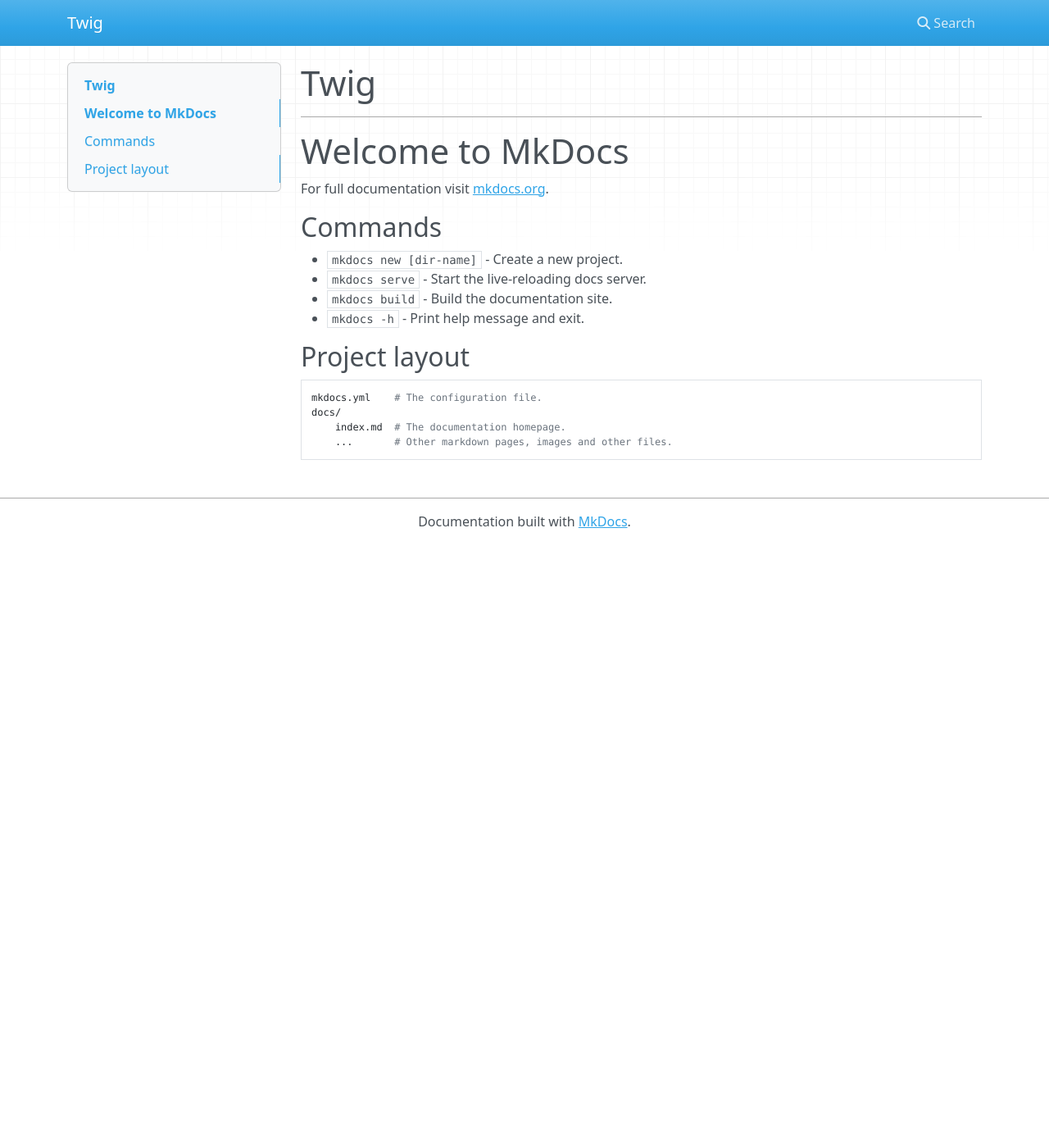
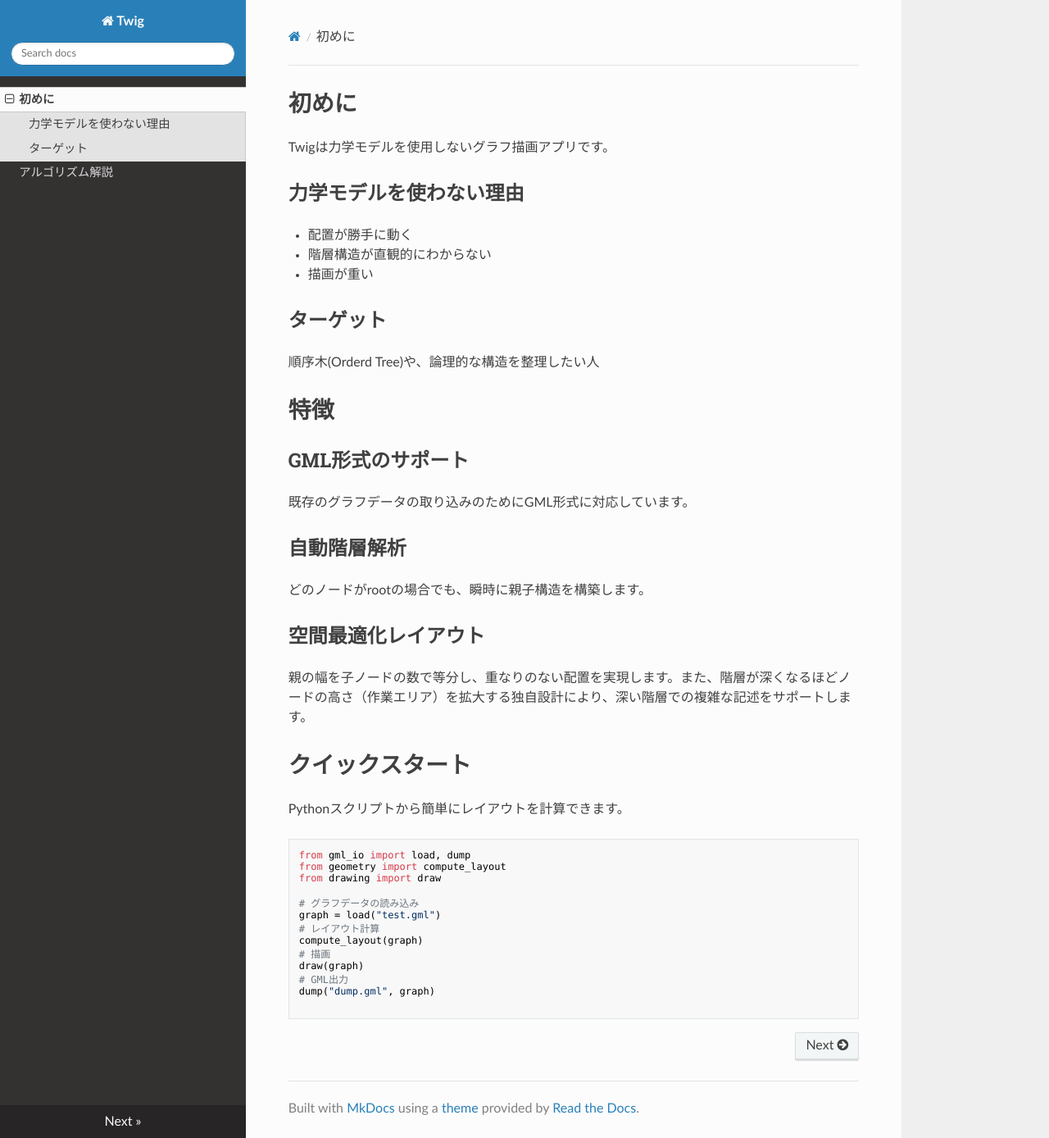
Before and after one commit to Marin-Pisces/twig, an MkDocs documentation site: the page built from docs/index.md, in a window 1280 px wide and 1388 px high. Shown: the whole window at 82% size. Built offline with MkDocs 1.6.1, drawn with Linux system fonts in a browser that asks for light colours; nearby versions of some CDN libraries.

Commit message:
setup 0.1.0 feat: finalize Twig v0.1-alpha for initial review

````diff
--- a/docs/index.md
+++ b/docs/index.md
@@ -1,20 +1,34 @@
-# Twig
+# 初めに
+Twigは力学モデルを使用しないグラフ描画アプリです。
+## 力学モデルを使わない理由
+ - 配置が勝手に動く
+ - 階層構造が直観的にわからない
+ - 描画が重い
+## ターゲット
+順序木(Orderd Tree)や、論理的な構造を整理したい人
 
----
-# Welcome to MkDocs
+# 特徴
+## GML形式のサポート
+既存のグラフデータの取り込みのためにGML形式に対応しています。
+## 自動階層解析
+どのノードがrootの場合でも、瞬時に親子構造を構築します。
+## 空間最適化レイアウト
+親の幅を子ノードの数で等分し、重なりのない配置を実現します。また、階層が深くなるほどノードの高さ（作業エリア）を拡大する独自設計により、深い階層での複雑な記述をサポートします。
 
-For full documentation visit [mkdocs.org](https://www.mkdocs.org).
+# クイックスタート
+Pythonスクリプトから簡単にレイアウトを計算できます。
+```python
+from gml_io import load, dump
+from geometry import compute_layout
+from drawing import draw
 
-## Commands
+# グラフデータの読み込み
+graph = load("test.gml")
+# レイアウト計算
+compute_layout(graph)
+# 描画
+draw(graph)
+# GML出力
+dump("dump.gml", graph)
 
-* `mkdocs new [dir-name]` - Create a new project.
-* `mkdocs serve` - Start the live-reloading docs server.
-* `mkdocs build` - Build the documentation site.
-* `mkdocs -h` - Print help message and exit.
-
-## Project layout
-
-    mkdocs.yml    # The configuration file.
-    docs/
-        index.md  # The documentation homepage.
-        ...       # Other markdown pages, images and other files.
+```
--- /dev/null
+++ b/docs/logic.md
@@ -0,0 +1,24 @@
+# アルゴリズム解説
+
+Twigのレイアウトエンジンは、以下の3段階のプロセスでグラフを配置します。
+
+## 1. 階層と親子関係の抽出
+まず、GMLデータからノード間の論理的な繋がりを解析します。
+- **エッジ消費型探索**: 探索済みのエッジをリストから除外することで、グラフ内の循環参照を回避し、クリーンな木構造を取り出します。
+- **双方向参照**: 各ノードは自分の親と子供をリストとして保持し、トラバースを容易にします。
+
+## 2. 描画順序の生成 (BFS)
+幅優先探索（Breadth-First Search）を用いて、ノードを階層ごとにグループ化します。
+これにより、特定のレベルに存在するノード数に基づいた、動的な幅の割り当てが可能になります。
+
+## 3. 幾何学的な配置計算
+各ノードの座標 $$`\(x, y\)`$$とサイズ(width, height)を決定します。
+
+### 幅の分配
+親ノードが持つ占有幅を、その子ノードの数で均等に分割します。
+$$　child\_width = \frac{parent\_width}{num\_of\_children}　$$
+
+### 独自仕様：深さによる高さの拡張
+Twigでは、深い階層ほど情報の密度が上がると想定し、以下のルールで高さを設定しています。
+- **浅い階層**: 基本サイズで配置。
+- **深い階層**: 階層レベルに応じて `height` を拡張し、十分な記述スペースを確保。
--- a/main.py
+++ b/main.py
@@ -1,11 +1,12 @@
 from gml_io import load, dump
 from geometry import compute_layout
-import models
+from drawing import draw
 
 def main():
-    graph = models.RawGraph()
     graph = load("test.gml")
     compute_layout(graph)
+    draw(graph)
+    dump("dump.gml", graph)
 
 if __name__ == "__main__":
     main()
--- a/mkdocs.yml
+++ b/mkdocs.yml
@@ -1 +1,14 @@
 site_name: Twig
+theme:
+  name: readthedocs
+  palette:
+    primary: indigo
+    accent: indigo
+  features:
+    - navigation.tabs
+    - content.code.copy
+
+  nav:
+    - Home: index.md
+    - Logic: logic.md
+    - Usage: usage.md
````
Also changed, not shown: README.md (+34 -2 lines), drawing.py (added, +71 -0 lines), geometry.py (+9 -4 lines), gml_io.py (+61 -5 lines), models.py (+11 -10 lines).
